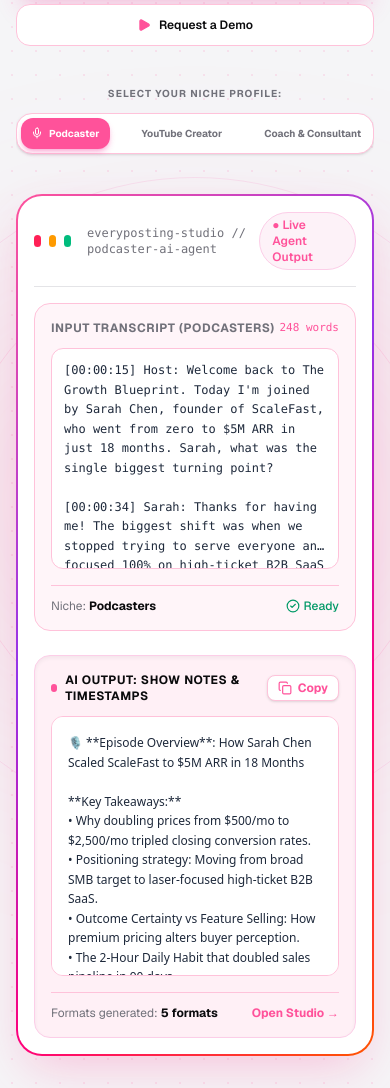
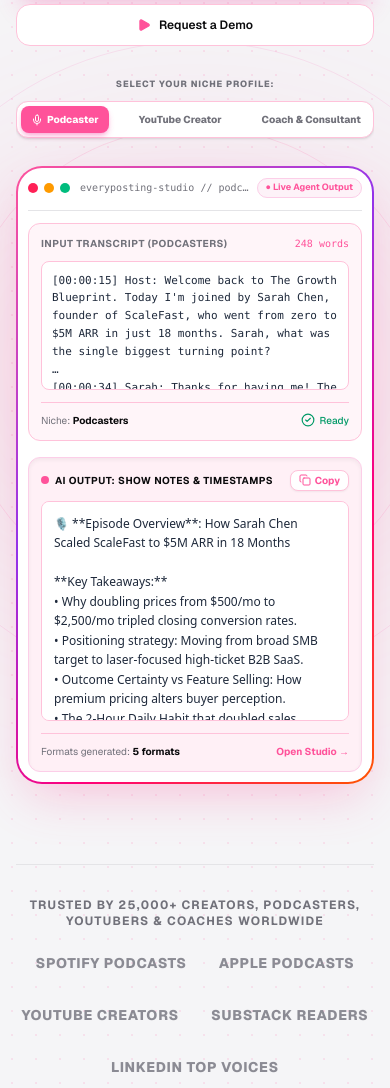
Before and after one commit to usmanahmad4823/every_posting, a Next.js app: page / in a window 390 px wide. Shown: the part 441-1529 px from the top of the page. Built offline with nearby package versions, Linux system fonts and the light colour scheme; no server answers.

Commit message:
fix: mobile typography scaling, compact tab buttons, and wide preview cards across all 6 screenshots

```diff
--- a/components/landing/hero.tsx
+++ b/components/landing/hero.tsx
@@ -198,15 +198,15 @@ export function HeroSection() {
         </motion.div>
 
         {/* INTERACTIVE NICHE SWITCHER PILLS */}
-        <div className="mt-10 sm:mt-16 text-center">
-          <p className="text-[10px] sm:text-xs uppercase tracking-widest text-[#71717A] font-bold mb-3 sm:mb-4">
+        <div className="mt-8 sm:mt-16 text-center">
+          <p className="text-[9px] sm:text-xs uppercase tracking-widest text-[#71717A] font-extrabold mb-2.5 sm:mb-4">
             Select Your Niche Profile:
           </p>
-          <div className="w-full max-w-full overflow-x-auto pb-2 sm:pb-0 flex justify-start sm:justify-center no-scrollbar">
-            <div className="inline-flex items-center gap-1 sm:gap-2 p-1 sm:p-1.5 rounded-2xl bg-white border border-[#FFC2DA] shadow-sm shrink-0 mx-auto max-w-full">
+          <div className="w-full max-w-full overflow-x-auto pb-1 flex justify-start sm:justify-center no-scrollbar">
+            <div className="inline-flex items-center gap-1 sm:gap-2 p-1 sm:p-1.5 rounded-xl sm:rounded-2xl bg-white border border-[#FFC2DA] shadow-sm shrink-0 mx-auto max-w-full">
               <button
                 onClick={() => setSelectedNiche('podcaster')}
-                className={`flex items-center gap-1.5 sm:gap-2 px-2.5 sm:px-5 py-2 sm:py-2.5 rounded-xl font-bold text-[10px] sm:text-sm transition-all duration-200 whitespace-nowrap shrink-0 ${
+                className={`flex items-center gap-1 sm:gap-2 px-2.5 py-1.5 sm:px-5 sm:py-2.5 rounded-lg sm:rounded-xl font-extrabold text-[10px] sm:text-sm transition-all duration-200 whitespace-nowrap shrink-0 ${
                   selectedNiche === 'podcaster'
                     ? 'bg-[#FF529A] text-white shadow-md shadow-pink-500/30'
                     : 'text-[#71717A] hover:text-[#FF529A]'
@@ -217,7 +217,7 @@ export function HeroSection() {
               </button>
               <button
                 onClick={() => setSelectedNiche('youtuber')}
-                className={`flex items-center gap-1.5 sm:gap-2 px-2.5 sm:px-5 py-2 sm:py-2.5 rounded-xl font-bold text-[10px] sm:text-sm transition-all duration-200 whitespace-nowrap shrink-0 ${
+                className={`flex items-center gap-1 sm:gap-2 px-2.5 py-1.5 sm:px-5 sm:py-2.5 rounded-lg sm:rounded-xl font-extrabold text-[10px] sm:text-sm transition-all duration-200 whitespace-nowrap shrink-0 ${
                   selectedNiche === 'youtuber'
                     ? 'bg-[#FF529A] text-white shadow-md shadow-pink-500/30'
                     : 'text-[#71717A] hover:text-[#FF529A]'
@@ -228,7 +228,7 @@ export function HeroSection() {
               </button>
               <button
                 onClick={() => setSelectedNiche('coach')}
-                className={`flex items-center gap-1.5 sm:gap-2 px-2.5 sm:px-5 py-2 sm:py-2.5 rounded-xl font-bold text-[10px] sm:text-sm transition-all duration-200 whitespace-nowrap shrink-0 ${
+                className={`flex items-center gap-1 sm:gap-2 px-2.5 py-1.5 sm:px-5 sm:py-2.5 rounded-lg sm:rounded-xl font-extrabold text-[10px] sm:text-sm transition-all duration-200 whitespace-nowrap shrink-0 ${
                   selectedNiche === 'coach'
                     ? 'bg-[#FF529A] text-white shadow-md shadow-pink-500/30'
                     : 'text-[#71717A] hover:text-[#FF529A]'
@@ -242,7 +242,7 @@ export function HeroSection() {
         </div>
 
         {/* CENTRAL VISUAL: DYNAMIC MOCKUP WITH FLOATING ACTIVITY NOTIFICATION CARDS */}
-        <div className="relative mt-8 max-w-5xl mx-auto">
+        <div className="relative mt-6 sm:mt-8 max-w-5xl mx-auto">
           {/* Floating Notification Activity Card Left */}
           <motion.div
             initial={{ opacity: 0, x: -30 }}
@@ -284,18 +284,18 @@ export function HeroSection() {
             transition={{ duration: 0.7, delay: 0.2, ease: [0.16, 1, 0.3, 1] }}
             className="aura-gradient-border relative z-20"
           >
-            <div className="aura-gradient-border-inner p-4 sm:p-6 bg-white">
+            <div className="aura-gradient-border-inner p-2.5 sm:p-6 bg-white">
               {/* Top Window Header */}
-              <div className="flex items-center justify-between pb-4 mb-4 border-b border-[#E4E4E7]">
-                <div className="flex items-center gap-2">
-                  <span className="w-3 h-3 rounded-full bg-rose-500" />
-                  <span className="w-3 h-3 rounded-full bg-amber-500" />
-                  <span className="w-3 h-3 rounded-full bg-emerald-500" />
-                  <span className="ml-2 text-xs font-mono text-[#71717A]">
-                    everyposting-studio // {selectedNiche}-ai-agent
+              <div className="flex flex-row items-center justify-between gap-1 pb-3 mb-3 border-b border-[#E4E4E7]">
+                <div className="flex items-center gap-1.5 sm:gap-2 min-w-0">
+                  <span className="w-2.5 h-2.5 sm:w-3 sm:h-3 rounded-full bg-rose-500 shrink-0" />
+                  <span className="w-2.5 h-2.5 sm:w-3 sm:h-3 rounded-full bg-amber-500 shrink-0" />
+                  <span className="w-2.5 h-2.5 sm:w-3 sm:h-3 rounded-full bg-emerald-500 shrink-0" />
+                  <span className="ml-1 sm:ml-2 text-[10px] sm:text-xs font-mono text-[#71717A] truncate">
+                    everyposting-studio // {selectedNiche}-agent
                   </span>
                 </div>
-                <div className="px-3 py-1 rounded-full text-xs font-semibold bg-pink-50 text-[#FF529A] border border-pink-200">
+                <div className="px-2 py-0.5 sm:px-3 sm:py-1 rounded-full text-[9px] sm:text-xs font-bold bg-pink-50 text-[#FF529A] border border-pink-200 shrink-0 whitespace-nowrap">
                   ● Live Agent Output
                 </div>
               </div>
@@ -307,22 +307,22 @@ export function HeroSection() {
                   animate={{ opacity: 1, scale: 1 }}
                   exit={{ opacity: 0, scale: 0.98 }}
                   transition={{ duration: 0.3 }}
-                  className="grid grid-cols-1 md:grid-cols-12 gap-6"
+                  className="grid grid-cols-1 md:grid-cols-12 gap-4 sm:gap-6"
                 >
                   {/* Input Transcript Column */}
-                  <div className="md:col-span-5 flex flex-col justify-between p-4 rounded-2xl bg-[#FFF5F9] border border-[#FFC2DA]">
+                  <div className="md:col-span-5 flex flex-col justify-between p-3 sm:p-4 rounded-xl sm:rounded-2xl bg-[#FFF5F9] border border-[#FFC2DA]">
                     <div>
-                      <div className="flex items-center justify-between mb-3">
-                        <span className="text-xs font-bold text-[#71717A] uppercase tracking-wider">
+                      <div className="flex items-center justify-between mb-2.5">
+                        <span className="text-[10px] sm:text-xs font-bold text-[#71717A] uppercase tracking-wider">
                           Input Transcript ({activeConfig.title})
                         </span>
-                        <span className="text-[11px] text-[#FF529A] font-mono">248 words</span>
+                        <span className="text-[10px] sm:text-[11px] text-[#FF529A] font-mono">248 words</span>
                       </div>
-                      <p className="text-xs text-[#1E293B] font-mono leading-relaxed line-clamp-10 whitespace-pre-line bg-white p-3 rounded-xl border border-[#FFC2DA]">
+                      <p className="text-[11px] sm:text-xs text-[#1E293B] font-mono leading-relaxed line-clamp-6 sm:line-clamp-10 whitespace-pre-line bg-white p-2.5 sm:p-3 rounded-lg sm:rounded-xl border border-[#FFC2DA]">
                         {activeConfig.sampleTranscript}
                       </p>
                     </div>
-                    <div className="mt-4 pt-3 border-t border-[#FFC2DA] flex items-center justify-between text-xs text-[#71717A]">
+                    <div className="mt-3 pt-2.5 border-t border-[#FFC2DA] flex items-center justify-between text-[10px] sm:text-xs text-[#71717A]">
                       <span>Niche: <strong className="text-[#0A0A0C]">{activeConfig.title}</strong></span>
                       <span className="text-emerald-600 flex items-center gap-1 font-medium">
                         <CheckCircle2 className="w-3.5 h-3.5" /> Ready
@@ -331,12 +331,12 @@ export function HeroSection() {
                   </div>
 
                   {/* Converted Output Column */}
-                  <div className="md:col-span-7 flex flex-col justify-between p-4 rounded-2xl bg-[#FFF0F6] border border-pink-200 shadow-inner">
+                  <div className="md:col-span-7 flex flex-col justify-between p-3 sm:p-4 rounded-xl sm:rounded-2xl bg-[#FFF0F6] border border-pink-200 shadow-inner">
                     <div>
-                      <div className="flex items-center justify-between mb-3">
-                        <div className="flex items-center gap-2">
-                          <span className="w-2 h-2 rounded-full bg-[#FF529A]" />
-                          <span className="text-xs font-bold text-[#0A0A0C] uppercase tracking-wider">
+                      <div className="flex items-center justify-between mb-2.5">
+                        <div className="flex items-center gap-1.5">
+                          <span className="w-2 h-2 rounded-full bg-[#FF529A] shrink-0" />
+                          <span className="text-[10px] sm:text-xs font-bold text-[#0A0A0C] uppercase tracking-wider">
                             AI Output: {activeConfig.supportedFormats[0].label}
                           </span>
                         </div>
@@ -347,28 +347,28 @@ export function HeroSection() {
                               activeConfig.supportedFormats[0].id
                             )
                           }
-                          className="px-2.5 py-1 rounded-lg text-xs font-bold bg-white hover:bg-pink-50 text-[#FF529A] border border-[#FFC2DA] flex items-center gap-1.5 transition-colors shadow-sm"
+                          className="px-2 py-0.5 sm:px-2.5 sm:py-1 rounded-lg text-[10px] sm:text-xs font-bold bg-white hover:bg-pink-50 text-[#FF529A] border border-[#FFC2DA] flex items-center gap-1 transition-colors shadow-xs"
                         >
                           {copiedFormat === activeConfig.supportedFormats[0].id ? (
                             <>
-                              <CheckCircle2 className="w-3.5 h-3.5 text-emerald-600" />
+                              <CheckCircle2 className="w-3 h-3 text-emerald-600" />
                               <span className="text-emerald-600 font-bold">Copied!</span>
                             </>
                           ) : (
                             <>
-                              <Copy className="w-3.5 h-3.5 text-[#FF529A]" />
+                              <Copy className="w-3 h-3 text-[#FF529A]" />
                               <span>Copy</span>
                             </>
                           )}
                         </button>
                       </div>
 
-                      <div className="bg-white p-4 rounded-xl border border-[#FFC2DA] text-xs sm:text-sm text-[#1E293B] font-sans leading-relaxed whitespace-pre-line max-h-[260px] overflow-y-auto">
+                      <div className="bg-white p-3 sm:p-4 rounded-lg sm:rounded-xl border border-[#FFC2DA] text-xs sm:text-sm text-[#1E293B] font-sans leading-relaxed whitespace-pre-line max-h-[220px] sm:max-h-[260px] overflow-y-auto">
                         {activeConfig.mockOutput[activeConfig.supportedFormats[0].id]}
                       </div>
                     </div>
 
-                    <div className="mt-4 pt-3 border-t border-[#FFC2DA] flex items-center justify-between text-xs text-[#71717A]">
+                    <div className="mt-3 pt-2.5 border-t border-[#FFC2DA] flex items-center justify-between text-[10px] sm:text-xs text-[#71717A]">
                       <span>Formats generated: <strong className="text-[#0A0A0C]">{activeConfig.supportedFormats.length} formats</strong></span>
                       <Link href="/dashboard" className="text-[#FF529A] hover:underline font-bold flex items-center gap-1">
                         Open Studio →
```
Also changed, not shown: components/landing/niche-features.tsx (+29 -29 lines), components/landing/testimonials.tsx (+13 -13 lines).
